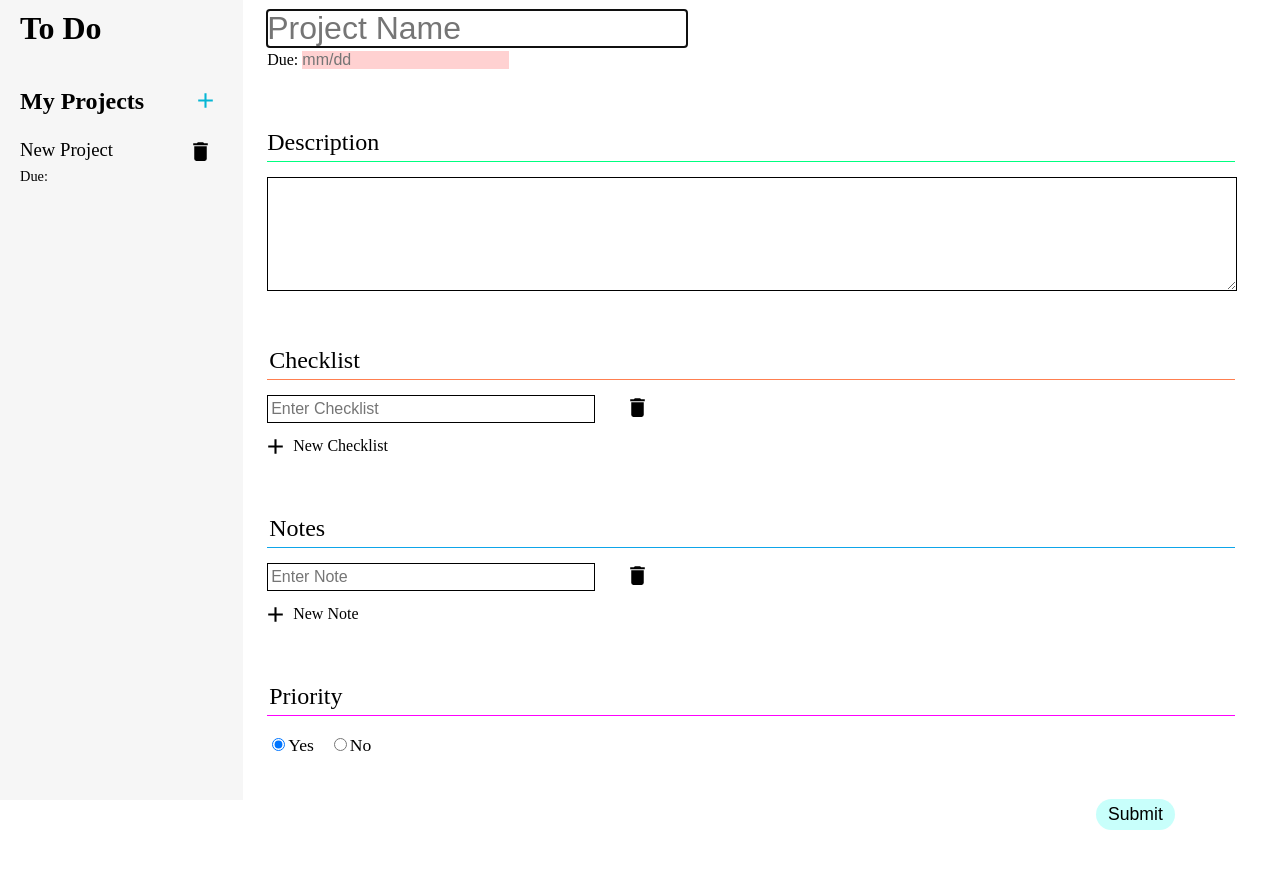
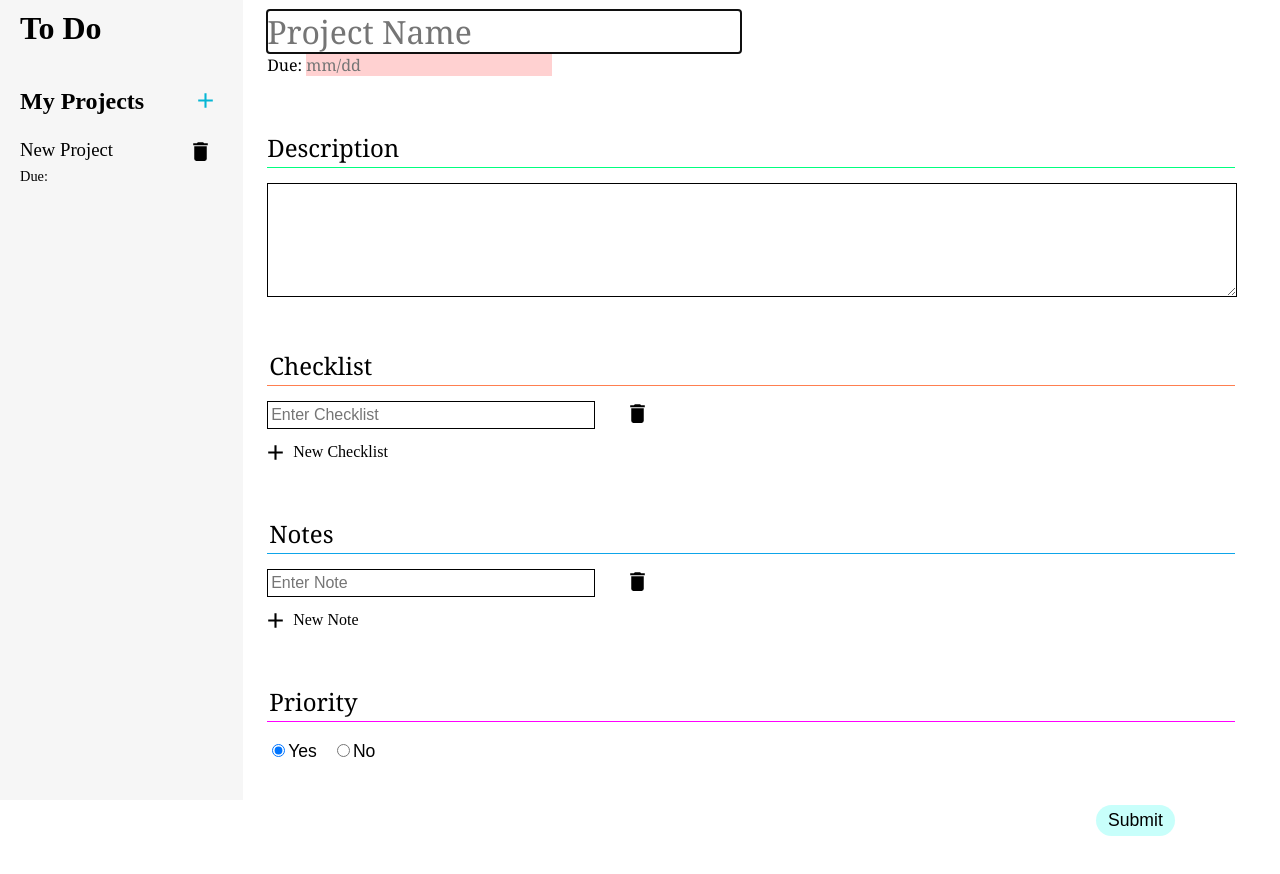
Before and after one commit to WorriorBeast/todo-list, a website built with webpack: page src/index.html in a window 1280 px wide. Both pictures are taken after a click on the button 205 px from the left and 101 px from the top of the page. Built offline with nearby package versions, Linux system fonts and the light colour scheme.

Commit message:
Match font for form and finalized project

```diff
--- a/src/style.css
+++ b/src/style.css
@@ -370,3 +370,26 @@ input[type="checkbox"] {
    height: 16px;
    padding-left: 5px;
 }
+
+form #project-name,
+form #due-date,
+form [for="due-date"],
+form [for="description"],
+legend,
+#content .project-name,
+#content .project-due-date,
+#content .description-header,
+.checklist-header,
+.note-header {
+   font-family: Georgia;
+}
+
+textarea,
+.checklist-container > input,
+.note-container > input,
+.priority-fieldset label,
+#content .description-text,
+.list,
+.note-item {
+   font-family: Arial;
+}
```
